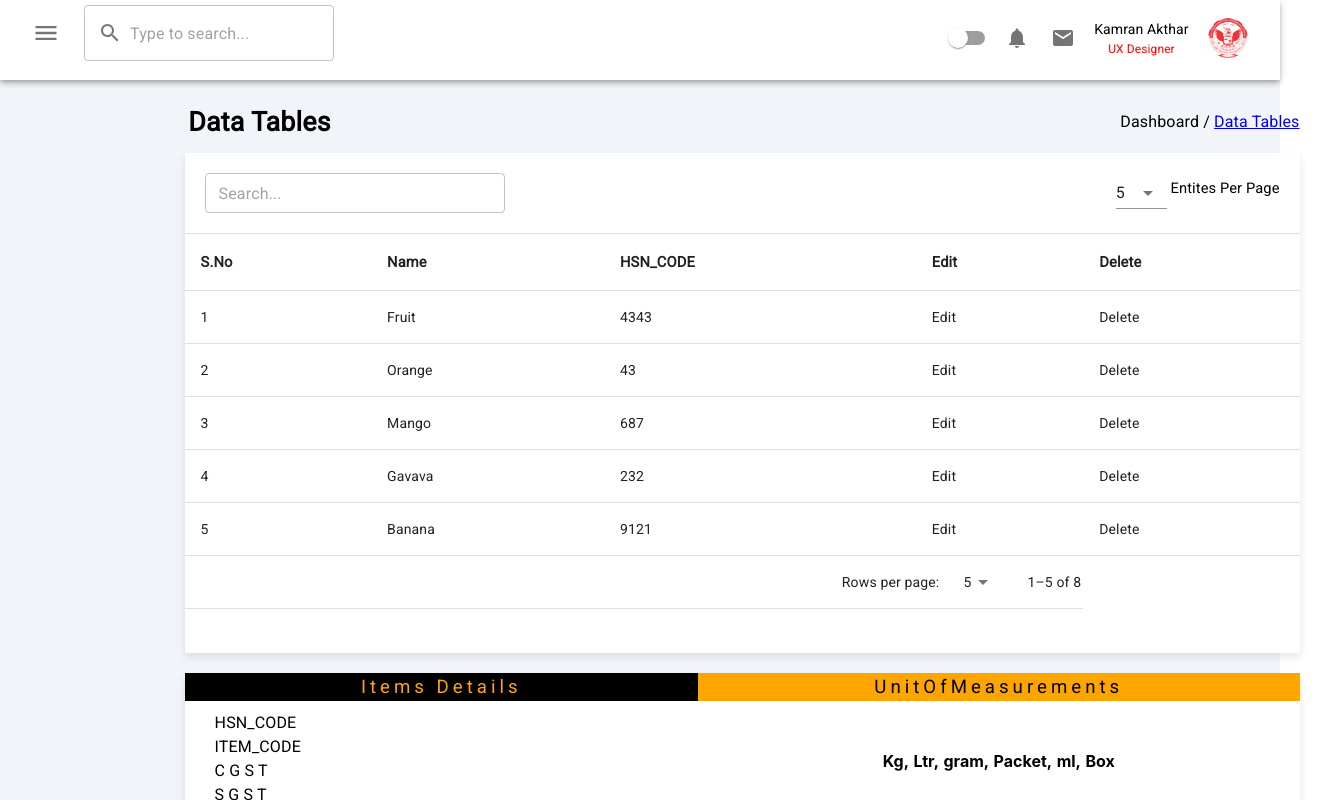
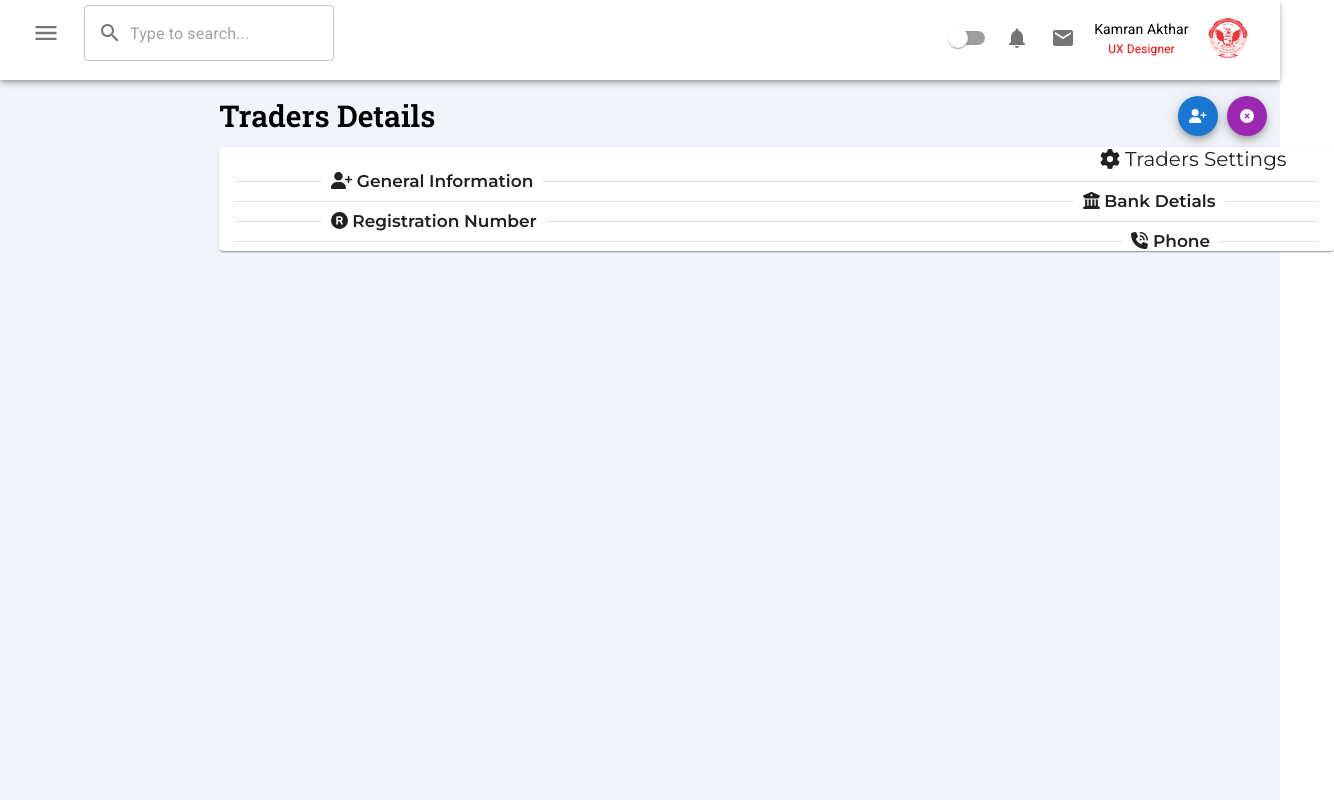
Before and after one commit to Mirza5056/Debtors_Accounting_React, a React (Create React App) app: page /traders in a window 1280 px wide. Shown: the whole page, 1334 px wide, since content can reach past the window. Built offline with nearby package versions, Linux system fonts and the light colour scheme.

Commit message:
some changes

```diff
--- a/package.json
+++ b/package.json
@@ -15,7 +15,9 @@
     "@testing-library/jest-dom": "^5.17.0",
     "@testing-library/react": "^13.4.0",
     "@testing-library/user-event": "^13.5.0",
+    "bootstrap": "^5.3.3",
     "react": "^18.3.1",
+    "react-bootstrap": "^2.10.4",
     "react-dom": "^18.3.1",
     "react-redux": "^9.1.2",
     "react-router-dom": "^6.23.1",
--- a/src/networking/public/Items.js
+++ b/src/networking/public/Items.js
@@ -175,6 +175,7 @@ export default function Items() {
                             </Box>
                         </Toolbar>
                     </AppBar>
+                    <br></br>
                     <Box className="title-main-box">
                         <Typography sx={{fontWeight : 'bold',fontSize : '20pt',fontFamily : 'Roboto'}}>Data Tables</Typography>
                         <Typography sx={{fontFamily : 'Roboto'}}>Dashboard / <a href="#">Data Tables</a></Typography>
--- a/src/networking/public/LocalComponent.js
+++ b/src/networking/public/LocalComponent.js
@@ -1,12 +1,16 @@
-import { AppBar, Avatar, Box, Button, ButtonGroup, Chip, Divider, Drawer, IconButton, List, ListItem, ListItemButton, ListItemText, Menu, MenuItem, Paper, Table, TableBody, TableCell, TableContainer, TableHead, TableRow, TextField, Toolbar, Tooltip, Typography, tableCellClasses } from "@mui/material";
+import { AppBar, Avatar, Box, Button, Divider, Drawer, FormControl, IconButton, InputAdornment, ListItemButton, Menu, MenuItem, NativeSelect, Paper, Switch, Table, TableBody, TableCell, TableContainer, TableHead, TableRow, TextField, Toolbar, Tooltip, Typography,TableFooter, TablePagination,List,ListItem } from "@mui/material";
 import React, { useState } from "react";
 import '@fontsource/roboto'
+import SearchIcon from '@mui/icons-material/Search';
 import MenuIcon from '@mui/icons-material/Menu';
+import NotificationIcon from '@mui/icons-material/Notifications';
+import MailIcon from '@mui/icons-material/Mail';
 import './styles/index.css';
 import rgpvLogo from './images/RGPVLOGO.jfif';
 import { Link, useLocation } from "react-router-dom";
+import { useTheme } from "@emotion/react";
 const settings=['Profile','Dashboard','Setting','Logout'];
-export default function LocalComponent() {
+export default function Items() {
     const [anchorElUser,setAnchorElUser]=React.useState(null);
     const [openDrawer,setOpenDrawer]=useState(false);
     const openDrawerState=()=>{
@@ -26,7 +30,6 @@ export default function LocalComponent() {
                 </IconButton>
                 <Typography sx={{color : 'whitesmoke'}}>Accounting</Typography>
             </Toolbar>
-            <Divider color="inherit" />
             <List>
                 {[
                     {text : 'Customers',link : '/customer'},
@@ -53,100 +56,46 @@ export default function LocalComponent() {
             }, }}>Logout</Button>
         </div>
     );
-    const MyDataTable=(
-        <div>
-            <Table>
-                <TableHead>
-                    <TableRow>
-                        <TableCell>S.No</TableCell>
-                        <TableCell>Name</TableCell>
-                        <TableCell>Edit</TableCell>
-                        <TableCell>Delete</TableCell>
-                    </TableRow>
-                </TableHead>
-                <TableBody>
-                    <TableRow>
-                        <TableCell>LALA</TableCell>
-                        <TableCell>KILLER</TableCell>
-                        <TableCell>MANU</TableCell>
-                        <TableCell>SYS</TableCell>
-                    </TableRow>
-                </TableBody>
-            </Table>
-        </div>
-    );
     return (
-        <React.Fragment>
-            <Box sx={{display : 'flex'}}>
+        <Box>
+            <Box className="mainComponent">
                 <Drawer variant="persistent" open={openDrawer}>
                     {DraweList}
                 </Drawer>
                 <Box component="main">
-                    <AppBar position="fixed" sx={{backgroundColor : 'black'}}>
-                        <Toolbar>
-                            <IconButton onClick={openDrawerState} color="inherit" sx={{
+                    <AppBar position="fixed" sx={{backgroundColor : 'white',height : '80px'}}>
+                        <Toolbar className="mainToolBar">
+                            <Box className="searchIconMainBox">
+                                <IconButton onClick={openDrawerState} color="black" sx={{
                                     marginRight : 2,
                                     transition : 'margin 0.3s, tranform 0.3s',
-                                marginLeft : openDrawer ? '170px' : 0,
+                                    marginLeft : openDrawer ? '190px' : 0,
                                     transform : openDrawer ? 'rotateX(180deg)' : 'rotateY(0deg)',
+                                    fontSize : 28
                                 }}>
-                                <MenuIcon />
+                                    <MenuIcon fontSize="inherit" />
                                 </IconButton>
-
-                            <Typography variant="h5" noWrap fontFamily='monospace' sx={{
-                                fontWeight : 700,
-                                letterSpacing : '.2rem',
-                                fontSize : '26px',
-                                display : { sx : 'none',md : 'flex'},
-                            }}>Debtor's Accounting</Typography>
-
-                            <Box sx={{ml : 'auto'}}>
-                                <Tooltip title="Open Settings">
-                                    <IconButton onClick={handleOpenUserMenu}>
-                                        <Avatar alt="Remy Sharp" src={rgpvLogo} />
+                                <TextField variant="outlined" placeholder="Type to search..." size="large" InputProps={{startAdornment : ( <InputAdornment position="start">
+                                <SearchIcon />
+                                </InputAdornment> ),    }} sx={{width : '250px'}} />
+                            </Box>
+                            <Box className="avatar_section">
+                                <Switch color="default" />
+                                <IconButton color="black">
+                                    <NotificationIcon />
+                                </IconButton>&nbsp;
+                                <IconButton color="black">
+                                    <MailIcon />
+                                </IconButton>&nbsp;&nbsp;
+                                <Typography className="kamranAkthar" sx={{fontSize : 14}}>Kamran Akthar<br></br><Typography className="uxDesigner" sx={{fontSize : 12}}>UX Designer</Typography></Typography>&nbsp;&nbsp;
+                                <IconButton className="avatarIcon" fontSize="inherit">
+                                    <Avatar alt="user Ava" src={rgpvLogo} />
                                 </IconButton>
-                                </Tooltip>
-                                <Menu
-                                anchorEl={anchorElUser}
-                                keepMounted
-                                open={Boolean(anchorElUser)}
-                                onClose={closeOpenMenuUser}
-                                anchorOrigin={{
-                                    vertical : 'top',
-                                    horizontal : 'right',
-                                }}>
-                                    { settings.map((setting)=>(
-                                        <MenuItem key={setting} onClick={closeOpenMenuUser}>
-                                            <Typography textAlign="center">{setting}</Typography>
-                                        </MenuItem>
-                                    ))}
-                                </Menu>
                             </Box>
-
                         </Toolbar>
                     </AppBar>
                 </Box>
-
-                <Box sx={{marginLeft : openDrawer ? '5cm' : 0,
-                    transition : 'margin 0.3s',display : 'flex'
-                }}>
-                    <TableContainer component={Paper}>
-                    </TableContainer>
-                    <Box component={Paper} sx={{
-                        position : 'fixed',
-                        bottom : 0,
-                        width : '100%',
-                        backgroundColor : 'black',
-                        color : 'white',
-                        paddingBlock : '.2cm'
-                    }}>
-                        <Typography sx={{fontFamily : 'inherit',float : 'right',
-                            marginRight : '5.3cm',
-                        }}>&copy; Gentella Reservation - 2030</Typography>
             </Box>
         </Box>
-
-            </Box>
-        </React.Fragment>
     );
 }
--- a/src/networking/public/Trader.js
+++ b/src/networking/public/Trader.js
@@ -1,7 +1,42 @@
 import React from "react";
-import Local from './Items';
+import AppBarDrawer from './LocalComponent';
+import './styles/traders.css';
+import { Box, Divider, Fab, FormControl, FormGroup, Grid, Input, InputLabel, List, ListItem, Paper, Table, TableBody, TableCell, TableContainer, TableRow, TextField, Typography, textFieldClasses } from "@mui/material";
+import { FontAwesomeIcon } from "@fortawesome/react-fontawesome";
+import { faBuildingColumns, faCircleXmark, faGear, faPhoneVolume, faRegistered, faUserPlus } from "@fortawesome/free-solid-svg-icons";
 export default function Trader() {
+    const TradersDetailsSection=(
+        <Box component="form">
+            <b className="trader-settings"><FontAwesomeIcon icon={faGear} />&nbsp;Traders Settings</b>
+            <Divider textAlign="left" variant="middle"><b className="general-info"><FontAwesomeIcon icon={faUserPlus} />&nbsp;General Information</b></Divider>
+
+            <Divider textAlign="right" variant="middle"><b className="general-info"><FontAwesomeIcon icon={faBuildingColumns} />&nbsp;Bank Detials</b></Divider>
+
+            <Divider variant="middle" textAlign="left"><b className="general-info"><FontAwesomeIcon icon={faRegistered} />&nbsp;Registration Number</b></Divider>
+
+            <Divider variant="middle" textAlign="right"><b className="general-info"><FontAwesomeIcon icon={faPhoneVolume} />&nbsp;Phone</b></Divider>
+        </Box>
+    );
     return (
-        <Local />
+        <React.Fragment>
+            <AppBarDrawer />
+            <Box className="trader-section-container">
+            <br></br>
+                <Box className="top-section">
+                    <h4 className="main-logo">Traders Details</h4>
+                    <div className="fonts-icons">
+                        <Fab size="small" color="primary">
+                            <FontAwesomeIcon icon={faUserPlus} />
+                        </Fab>&nbsp;&nbsp;
+                        <Fab size="small" color="secondary">
+                            <FontAwesomeIcon icon={faCircleXmark} />
+                        </Fab>
+                    </div>
+                </Box>
+                <Box className="details-section" component={Paper}>
+                    {TradersDetailsSection}
+                </Box>
+            </Box>
+        </React.Fragment>
     );
 }
--- a/src/networking/public/styles/index.css
+++ b/src/networking/public/styles/index.css
@@ -16,10 +16,10 @@
     background-color: rgba(241,245,249,255);
     height: 140vh;
     width: 100%;
-    position: fixed;
     justify-items: center;
     align-items: center;
     flex-direction: column;
+    overflow-x: hidden;
 }
 .centered-box {
     background-color: white;
@@ -28,7 +28,7 @@
     height: 500px;
     box-shadow: 0 4px 8px rgba(0, 0, 0, 0.1);
     margin-top: 7px;
-    margin-left: 5.4cm;
+    margin-left: 5.8cm;
     flex-direction: column;
 }
 .search-box-inside-main {
@@ -44,8 +44,9 @@
     display: flex;
     align-items: center;
     justify-content: space-between;
-    margin-top: 2.7cm;
-    margin-left: 5.5cm;
+    margin-top: 2cm;
+    margin-right: 0.7cm;
+    margin-left: 5.8cm;
     margin-bottom: 0.3cm;
 }
 .avatar_section {
@@ -68,7 +69,7 @@
     display: flex;
     background-color: white;
     height: 180px;
-    margin-left: 5.4cm;
+    margin-left: 5.8cm;
     box-shadow: 0 4px 8px rgba(0, 0, 0, 0.1);
 }
 .left-section { flex-grow: 1; }
--- /dev/null
+++ b/src/networking/public/styles/traders.css
@@ -0,0 +1,85 @@
+@import url('https://fonts.googleapis.com/css2?family=Roboto+Slab:wght@100..900&display=swap');
+@import url('https://fonts.googleapis.com/css2?family=Montserrat:ital,wght@0,100..900;1,100..900&display=swap');
+@import url('https://fonts.googleapis.com/css2?family=Montserrat:ital,wght@0,100..900;1,100..900&family=Nunito+Sans:ital,opsz,wght@0,6..12,200..1000;1,6..12,200..1000&display=swap');
+.trader-section-container {
+    justify-content: center;
+    align-items: center;
+    background-color: rgba(241,245,249,255);
+    height: 100vh;
+    position: relative;
+}
+.top-section {
+    margin-top: 1.7cm;
+    display: flex;
+    justify-content: space-between;
+    align-items: center;
+    margin-left: 5.8cm;
+    height: 63px;
+    margin-right: 13px;
+}
+.fonts-icons {
+    display: flex;
+    justify-content: space-between;
+}
+.add-icon {
+    padding: 10px 10px;
+    font-size: large;
+    border-radius: 5px;
+    background-color: white;
+}
+.cancel-icon {
+    padding: 10px 10px;
+    font-size: large;
+    border-radius: 5px;
+    background-color: white;
+}
+.add-icon:hover {
+    background-color: #ffd43b;
+    cursor: pointer;
+}
+.cancel-icon:hover {
+    background-color: #ffd43b;
+    cursor: pointer;
+}
+.top-section h4 {
+    font-family: "Roboto Slab", serif;
+    font-optical-sizing: auto;
+    font-weight: 600;
+    font-style: normal;
+    font-size: 30px;
+}
+.details-section {
+    background-color: whitesmoke;
+    width: 29.5cm;
+    box-shadow: 0 4px 8px rgba(0, 0, 0, 0.1);
+    margin-left: 5.8cm;
+    height: auto;
+}
+.trader-settings {
+    font-family: "Montserrat", sans-serif;
+    font-optical-sizing: auto;
+    font-weight: 400;
+    font-style: normal;
+    font-size: 20px;
+    margin-left: 23.3cm;
+}
+.general-info {
+    font-family: "Montserrat", sans-serif;
+    font-optical-sizing: auto;
+    font-weight: 600;
+    font-style: normal;
+    font-size: 17px;
+    padding-top: 10px;
+}
+.input-text {
+    font-family: "Nunito Sans", sans-serif;
+  font-optical-sizing: auto;
+  font-weight: 500;
+  font-style: normal;
+  font-variation-settings:
+    "wdth" 100,
+    "YTLC" 500;
+}
+.text-field-width {
+    width: 50%;
+}
```
Also changed, not shown: 1 other file (tests, documents, lock files or other folders). Lines whose indentation alone changed are shown as unchanged.
